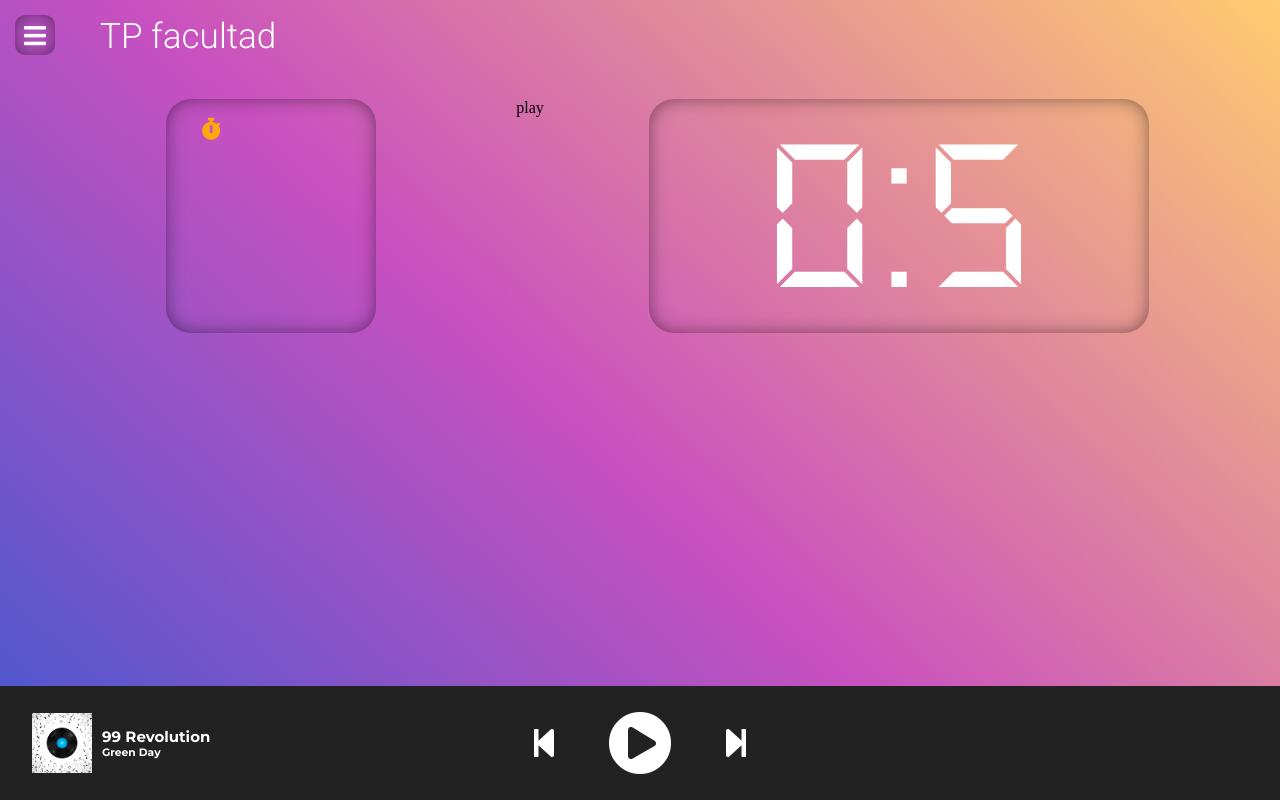
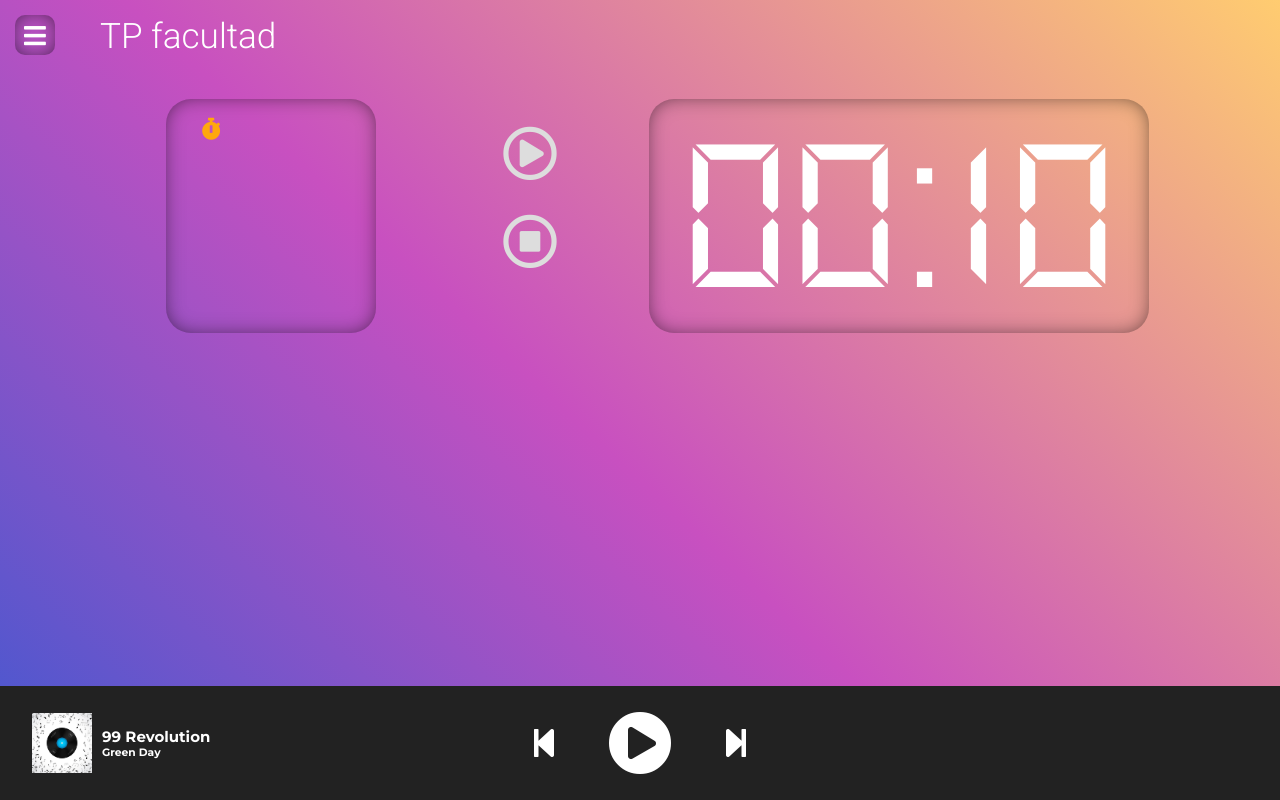
Before and after one commit to santillienzo/pomofy, a React (Create React App) app: page / in a window 1280 px wide. Built offline with nearby package versions, Linux system fonts and the light colour scheme.

Commit message:
Cronometro funcionando. Arrelado el bug donde no se podía pausar ni terminar

```diff
--- a/src/App.jsx
+++ b/src/App.jsx
@@ -1,6 +1,6 @@
 import './App.css';
 
-import Reloj from './components/reloj/Reloj'
+import Pomodoro from './components/Pomodoro/Pomodoro'
 import Spotify from './components/Spotify/Spotify'
 import Nav from './components/nav/Nav'
 import Title from './components/title/Title'
@@ -10,7 +10,7 @@ function App() {
     <div className="App">
       <Nav style={{position:"absolute", left:"0", top:"0"}}/>
       <Title style={{position:"absolute", left:"100px", top:"0"}}/>
-      <Reloj style={{position: "absolute", right: "6em", top: "4em", left: "6em"}}/>
+      <Pomodoro style={{position: "absolute", right: "6em", top: "4em", left: "6em"}}/>
       <Spotify style={{position: "absolute", bottom: "0"}}/>
     </div>
   );
--- /dev/null
+++ b/src/components/Pomodoro/Buttons.jsx
@@ -0,0 +1,18 @@
+import React from 'react';
+
+const Buttons = (props) => {
+    return (
+        <div className="btns-container">
+            {
+                (props.status === 0)?
+                <div className="btns-container--btn"  onClick={props.start}><i class="far fa-play-circle"></i></div>
+                :
+                <div className="btns-container--btn" onClick={props.stop}><i class="far fa-pause-circle"></i></div>
+            }
+
+            <div className="btns-container--btn" onClick={props.reset}><i class="far fa-stop-circle"></i></div>
+        </div>
+    );
+};
+
+export default Buttons;
--- /dev/null
+++ b/src/components/Pomodoro/Clock.jsx
@@ -0,0 +1,15 @@
+import React from 'react';
+
+const Clock = (props) => {
+    return (
+        <div className="clock">
+            <p id="clock">
+                <span id="minutes">{(props.time.m >= 10)? props.time.m : "0"+ props.time.m}</span>
+                :
+                <span id="seconds">{(props.time.s >= 10)? props.time.s : "0"+ props.time.s}</span>
+            </p>
+        </div>
+    );
+};
+
+export default Clock;
--- /dev/null
+++ b/src/components/Pomodoro/Pomodoro.jsx
@@ -0,0 +1,66 @@
+import React, { useState} from 'react';
+import Buttons from './Buttons';
+import Clock from './Clock';
+import Pomodoros from './Pomodoros';
+import './reloj.css';
+
+
+
+const Pomodoro = (props) => {
+    const [time, setTime] = useState({s:10, m:0});
+    const [interv, setInterv] = useState();
+    const [status, setStatus] = useState(0);
+
+    const start = () => {
+        run();
+        setStatus(1);
+        setInterv(setInterval(run, 1000));
+    };
+
+    let updatedS = time.s, updatedM = time.m;
+
+    const run = () => {
+        if (updatedM !== 0) {
+            if (updatedS === 0) {
+                updatedS = 60;
+                updatedM--;
+            }
+            updatedS--;
+
+        }else{
+            if (updatedS === 0) {
+                return 0;
+            }
+
+            updatedS--;
+        }
+
+        return setTime({s:updatedS, m:updatedM});
+    };
+
+    const stop = () => {
+        clearInterval(interv);
+        setStatus(0);
+    };
+
+    const reset = () => {
+        clearInterval(interv);
+        setStatus(0);
+        setTime({
+            s: 0,
+            m: 25
+        })
+    };
+
+    const resume = () => start();
+
+    return (
+        <div className="clock-container" style={props.style}>
+            <Pomodoros/>
+            <Buttons  status={status} resume={resume} reset={reset} stop={stop} start={start}/>
+            <Clock time={time}/>
+        </div>
+    );
+};
+
+export default Pomodoro;
--- /dev/null
+++ b/src/components/Pomodoro/Pomodoros.jsx
@@ -0,0 +1,13 @@
+import React from 'react';
+
+const Pomodoros = () => {
+    return (
+        <div className="pomodoro-container">
+            <div className="pomodoro-container--box">
+                <i class="fas fa-stopwatch"></i>
+            </div>
+        </div>
+    );
+};
+
+export default Pomodoros;
--- a/src/components/reloj/reloj.css
+++ b/src/components/Pomodoro/reloj.css
@@ -58,6 +58,19 @@
     box-shadow: inset 12px 4px 12px #f0f0f0;
 }
 
+
+.btns-container--btn{
+    font-size: 55px;
+    color: #ddd;
+    cursor: pointer;
+    margin-top: 25px;
+    transition: .5s;
+}
+.btns-container--btn:hover{
+    color: #fff;
+    transition: .5s;
+}
+
 .clock{
     text-align: center;
     min-width: 500px;
--- a/src/components/nav/Nav.jsx
+++ b/src/components/nav/Nav.jsx
@@ -3,20 +3,20 @@ import './nav.css'
 
 
 const Nav = (props) => {
-    const [activate, setActivate] = useState(false);
+    const [open, setOpen] = useState(false);
 
     const desplegarMenu = ()=>{
         const menu = document.getElementById('menu')
 
-        if (activate) {
+        if (open) {
             menu.classList.remove('animate__slideInLeft');
             menu.classList.add('animate__slideOutLeft');
-            setActivate(false);
+            setOpen(false);
         }else{
             menu.classList.remove('animate__slideOutLeft')
             menu.classList.add('animate__slideInLeft')
             menu.style.display="block";
-            setActivate(true);
+            setOpen(true);
         }
     }
 
--- a/src/components/reloj/Reloj.jsx
+++ /dev/null
@@ -1,70 +0,0 @@
-import React, { useState} from 'react';
-import './reloj.css';
-
-
-const Reloj = (props) => {
-
-    let contador_m = 0;
-    let contador_s = 5;
-
-
-    const cronometer = ()=>{
-        const segundos = document.getElementById('seconds');
-        const minutos = document.getElementById('minutes');
-        setInterval(()=>{
-            if (contador_m != 0) {
-                if (contador_s == 0) {
-                    contador_s = 59;
-                    contador_m--;
-                    minutos.innerHTML = contador_m;
-                }
-
-                segundos.innerHTML = contador_s;
-                contador_s--;
-            }else{
-                if (contador_s == 0) {
-                    return 0;
-                }
-                contador_s--;
-                segundos.innerHTML = contador_s;
-            }
-        },1000)
-    }
-
-
-    return (
-        <div className="clock-container" style={props.style}>
-            <div className="pomodoro-container">
-                <div className="pomodoro-container--box">
-                    <i class="fas fa-stopwatch"></i>
-                </div>
-            </div>
-            <div onClick={cronometer}>play</div>
-            <div className="clock">
-                <p id="clock"><span id="minutes">{contador_m}</span>:<span id="seconds">{contador_s}</span></p>
-            </div>
-        </div>
-    );
-};
-
-export default Reloj;
-
-
-// if (contador_s == 60) {
-//     contador_s = 0;
-//     contador_m++;
-//     minutos.innerHTML = contador_m;
-
-//     if (contador_m==0) {
-//         contador_m = 0;
-//     }
-// }
-
-// segundos.innerHTML = contador_s;
-// contador_s++
-
-
-
-// console.log(contador_m)
-// console.log(contador_s)
-// console.log(minutos)
```
